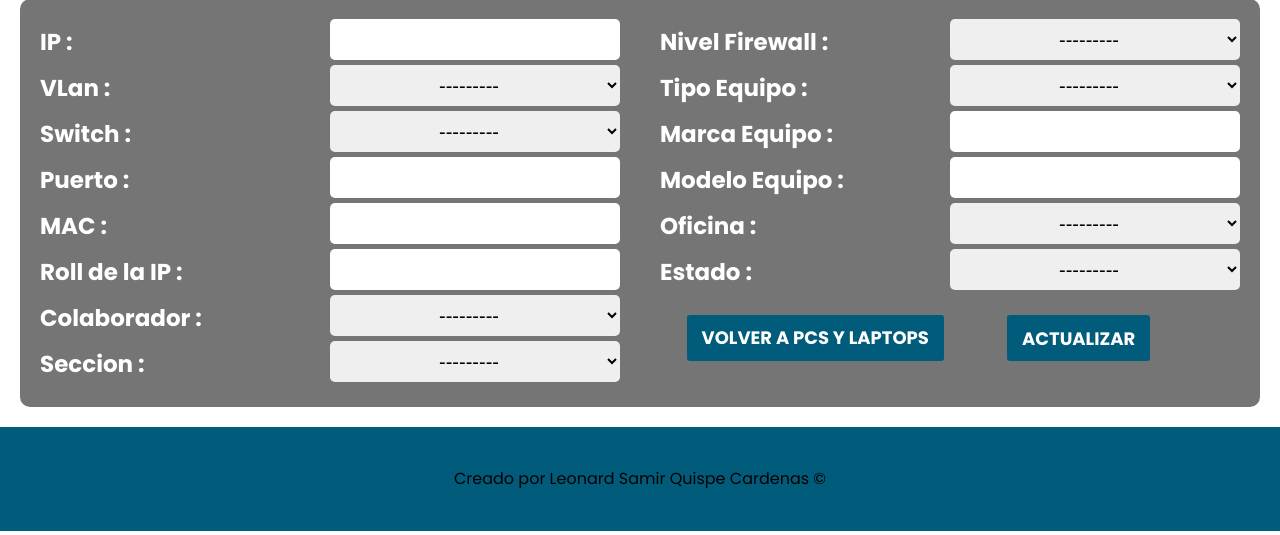
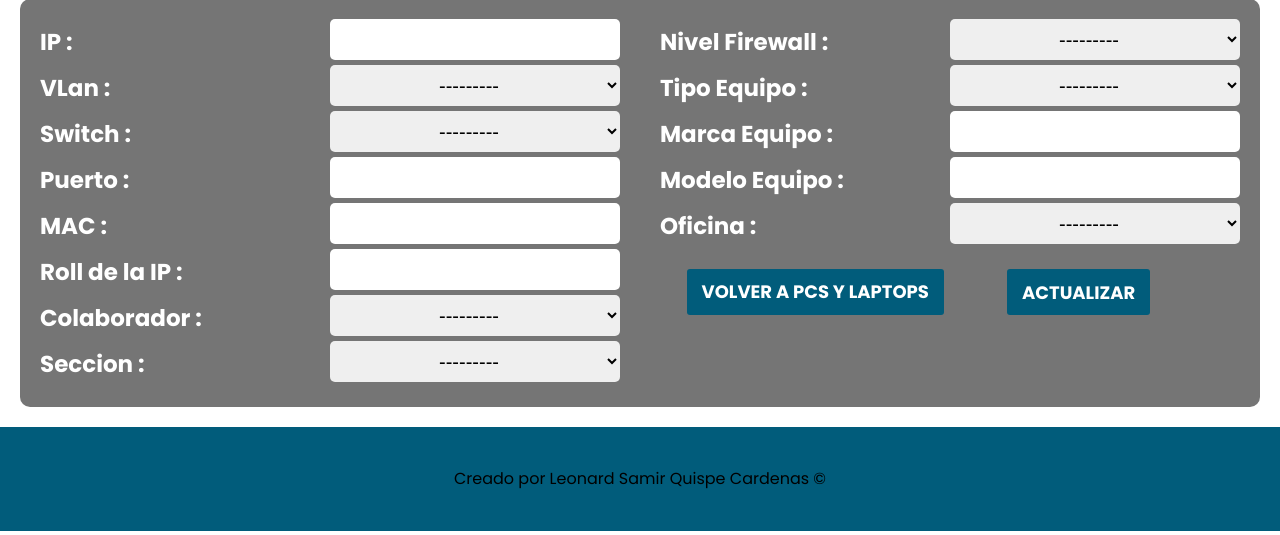
Before and after one commit to ViTh0X/incasur-projecto, a Django app: page /ip-manager/agregar-laptop-pc in a window 1280 px wide. Shown: the part 121-656 px from the top of the page. Run offline with Django 5.2, Linux system fonts and the light colour scheme; the visitor is signed in with stand-in values (Sample User, id 1); data that the repository does not hold is empty; parts of the project's set-up code (start-up, migrations or seed data) failed here and were passed over; some libraries are stand-ins or nearby versions.

```diff
--- a/AdministradorTI/templates/ips/agregar_laptop_pc.html
+++ b/AdministradorTI/templates/ips/agregar_laptop_pc.html
@@ -89,12 +89,6 @@
                                     {{ formulario.oficina }}
                                 </div>
                             </div>
-                            <div class="campo">
-                                <label class="campo--label">Estado :</label>
-                                <div class="campos__formulario--listbox">
-                                    {{ formulario.codigo_estado }}
-                                </div>
-                            </div>
                             <div class="botones-formularios">
                                 <a href="{% url 'listar_laptops_pc' %}">Volver a PCs y Laptops</a>
                                 <button type="submit">Actualizar</button>
```
